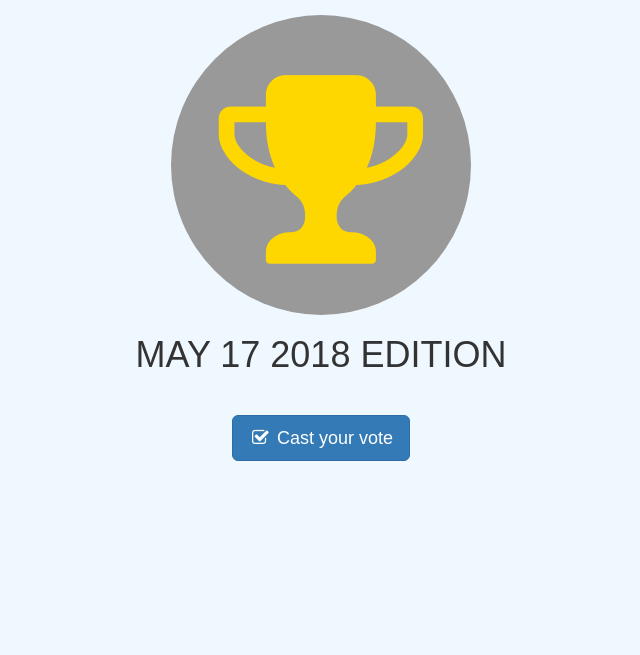
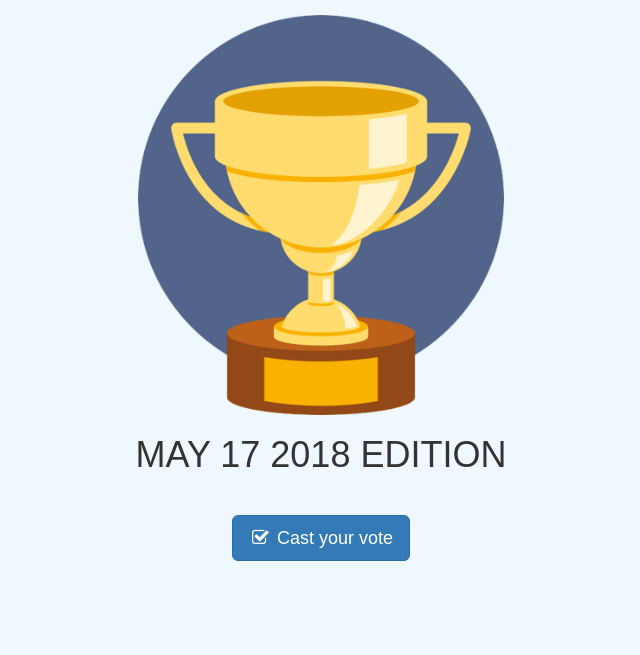
Before and after one commit to AmiliaApp/innovation-day, a PHP site: page /index.php in a window 1280 px wide. Shown: the part 50-705 px from the top of the page, without its empty margins (319-959 px from the left). Run offline with PHP 8.4, Linux system fonts and the light colour scheme; a stand-in replaces the project's code that opens the database connection; some libraries are stand-ins or nearby versions; some web fonts are replaced.

Commit message:
Better trophy image and improved form UX.

```diff
--- a/css/app.css
+++ b/css/app.css
@@ -61,12 +61,6 @@ img.amilia-a {
 	width: 75%;
 	max-width: 400px;
 }
-.splash {
-	display: inline-block;
-	color: gold;
-	background-color: #999;
-	font-size: 220px;
-	border-radius: 50%;
-	width: 300px;
-	height: 300px;
+.splash>img{
+	max-height: 50vh;
 }
--- a/js/app.js
+++ b/js/app.js
@@ -5,10 +5,12 @@ $(document).ready(function() {
 
   if (page == 'vote') {
     var $form = $('form');
-    $form.find('input,select').one('change', function(e) {
-      $form.find('a.btn-success').hide();
-      $form.find('p.text-success').hide();
-      $form.find('button[type=submit]').removeClass('btn-default').addClass('btn-lg btn-primary');
+    $form.find('a.submit-again').on('click', function(e) {
+      e.preventDefault();
+      $form.find('a.btn-success,p.text-success,a.submit-again').hide();
+      $form.find('button[type=submit]').show();
+      $form.find('input,select').removeAttr('disabled');
+      $form.find('select:first').focus();
     });
   }
 
--- a/lib/page.php
+++ b/lib/page.php
@@ -1,5 +1,5 @@
 <?php
-  // Globals $page, $projects, $person, $error and #saved are assumed to exist
+  // Globals $page, $projects, $person, $error and $saved are assumed to exist
 ?>
 <!doctype html>
 <html lang="en">
@@ -41,7 +41,7 @@
       <div class="container-fluid">
         <div class="row">
           <div class="col-md-12 text-center">
-            <div class="splash"><i class="fa fa-fw fa-trophy"></i></div>
+            <div class="splash"><img src="/img/trophy-circle.png" alt="trophy" /></div>
           </div>
         </div>
         <div class="row">
@@ -65,7 +65,7 @@
               <?php $er = is_array($error) && array_key_exists('name', $error) ? $error['name'] : NULL; ?>
               <div class="form-group form-group-lg <?=$er != NULL ? 'has-error' : ''?>">
                 <label class="control-label">Your name</label>
-                <input class="form-control" type="text" name="name" value="<?=$person['name']?>" />
+                <input class="form-control" type="text" name="name" value="<?=$person['name']?>" <?=$saved ? 'disabled="disabled"' : ''?> />
                 <?php if ($er != NULL): ?>
                   <div class="help-block"><?=$er?></div>
                 <?php endif; ?>
@@ -74,7 +74,7 @@
               <?php $er = is_array($error) && array_key_exists('vote1_project_id', $error) ? $error['vote1_project_id'] : NULL; ?>
               <div class="form-group form-group-lg <?=$er != NULL ? 'has-error' : ''?>">
                 <label class="control-label">Best overall</label>
-                <select class="form-control" name="vote1_project_id">
+                <select class="form-control" name="vote1_project_id" <?=$saved ? 'disabled="disabled"' : ''?>>
                   <?php foreach ($projects as $project): ?>
                     <option value="<?=$project['id']?>" <?=$project['id'] == $person['vote1_project_id'] ? 'selected="selected"' : ''?>><?=$project['name']?></option>
                   <?php endforeach; ?>>
@@ -87,7 +87,7 @@
               <?php $er = is_array($error) && array_key_exists('vote2_project_id', $error) ? $error['vote2_project_id'] : NULL; ?>
               <div class="form-group form-group-lg <?=$er != NULL ? 'has-error' : ''?>">
                 <label class="control-label">Best presentation</label>
-                <select class="form-control" name="vote2_project_id">
+                <select class="form-control" name="vote2_project_id" <?=$saved ? 'disabled="disabled"' : ''?>>
                   <?php foreach ($projects as $project): ?>
                     <option value="<?=$project['id']?>" <?=$project['id'] == $person['vote2_project_id'] ? 'selected="selected"' : ''?>><?=$project['name']?></option>
                   <?php endforeach; ?>>
@@ -100,7 +100,7 @@
               <?php $er = is_array($error) && array_key_exists('vote3_project_id', $error) ? $error['vote3_project_id'] : NULL; ?>
               <div class="form-group form-group-lg <?=$er != NULL ? 'has-error' : ''?>">
                 <label class="control-label">Best MVP</label>
-                <select class="form-control" name="vote3_project_id">
+                <select class="form-control" name="vote3_project_id" <?=$saved ? 'disabled="disabled"' : ''?>>
                   <?php foreach ($projects as $project): ?>
                     <option value="<?=$project['id']?>" <?=$project['id'] == $person['vote3_project_id'] ? 'selected="selected"' : ''?>><?=$project['name']?></option>
                   <?php endforeach; ?>>
@@ -114,7 +114,8 @@
               <?php if ($saved === TRUE): ?>
                 <p class="text-success text-center lead"><i class="fa fa-fw fa-check"></i> Your vote was saved!</p>
                 <a class="btn btn-success btn-lg btn-block" href="/results.php">Go see results</a>
-                <button class="btn btn-default btn-block" type="submit">Submit again</button>
+                <a class="btn btn-default btn-block submit-again" href="#">Vote again</a>
+                <button class="btn btn-primary btn-lg btn-block" type="submit" style="display: none;">Submit</button>
               <?php elseif (is_array($error)): ?>
                 <p class="text-danger text-center lead"><i class="fa fa-fw fa-warning"></i> Fix 'em errors and try again.</p>
                 <button class="btn btn-primary btn-lg btn-block" type="submit">Submit again</button>
```
Also changed, not shown: img/trophy-circle.png (added).
